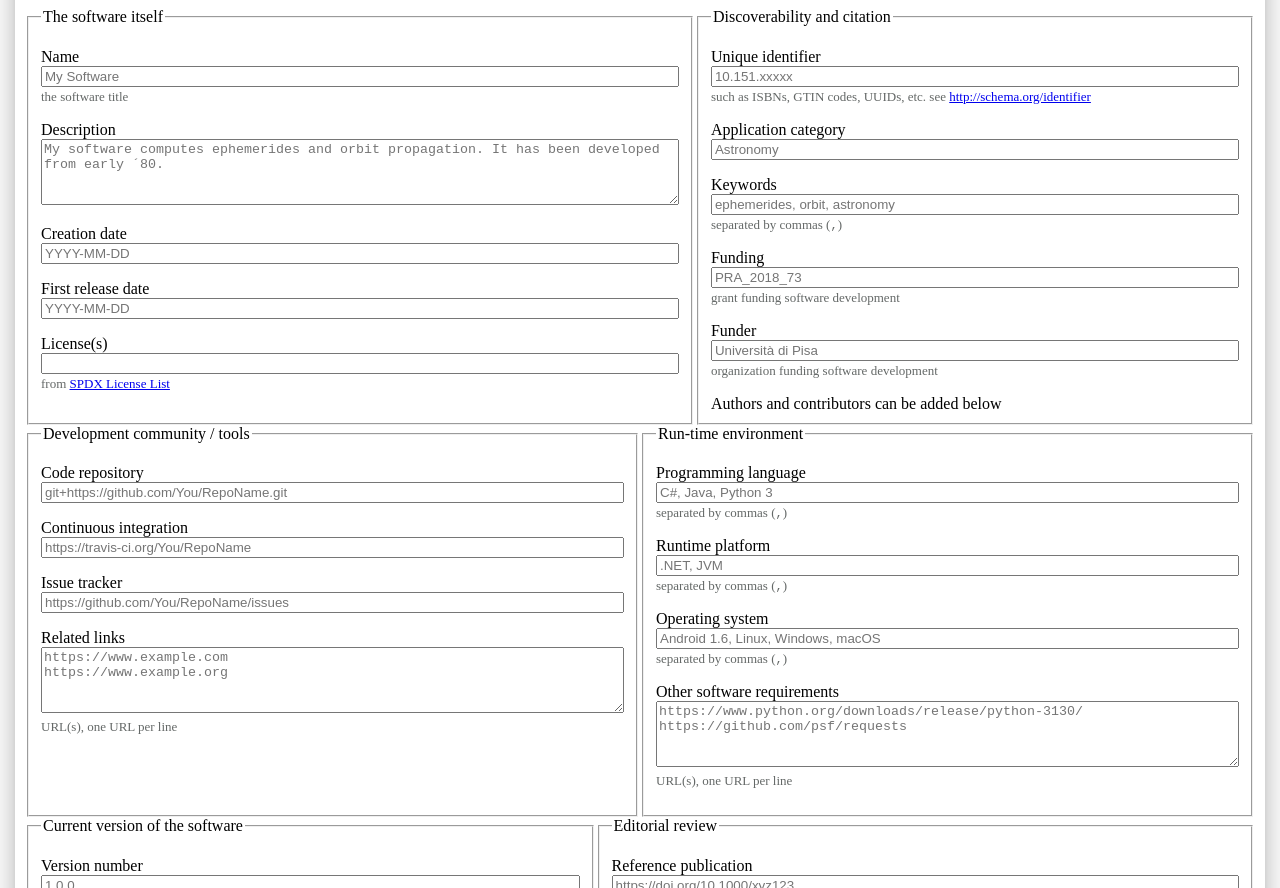
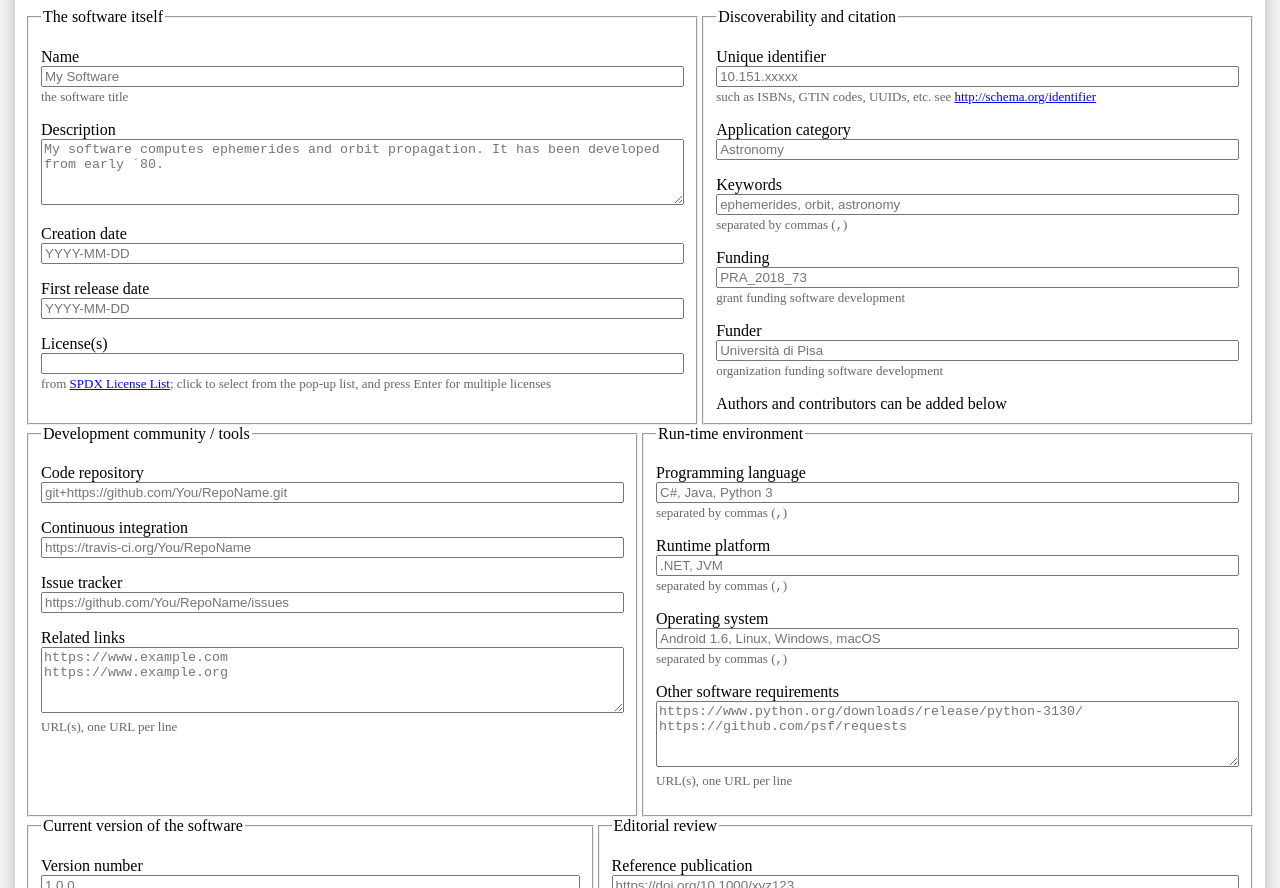
Before and after one commit to codemeta/codemeta-generator, a plain HTML site: page index.html in a window 1280 px wide. Shown: the part 212-1100 px from the top of the page. Drawn offline with Linux system fonts and the light colour scheme; no server answers.

Commit message:
Add instruction for multiple licenses
Signed-off-by: Arthit Suriyawongkul <arthit@gmail.com>

```diff
--- a/index.html
+++ b/index.html
@@ -80,8 +80,7 @@ See top-level LICENSE file for more information
                 <!-- This datalist is be filled automatically -->
 
                 <br />
-                <span class="field-description" id="licenses_descr">from <a href="https://spdx.org/licenses/">SPDX License List</a></span>
-
+                <span class="field-description" id="licenses_descr">from <a href="https://spdx.org/licenses/">SPDX License List</a>; click to select from the pop-up list, and press Enter for multiple licenses</span>
                 <div id="selected-licenses">
                     <!-- This div is to be filled as the user selects licenses -->
                 </div>
```
